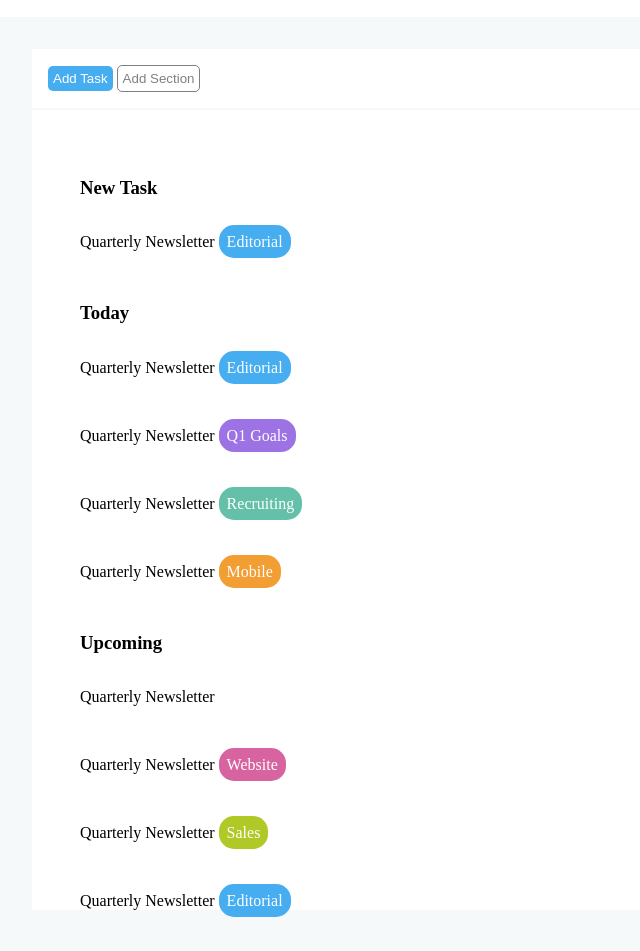
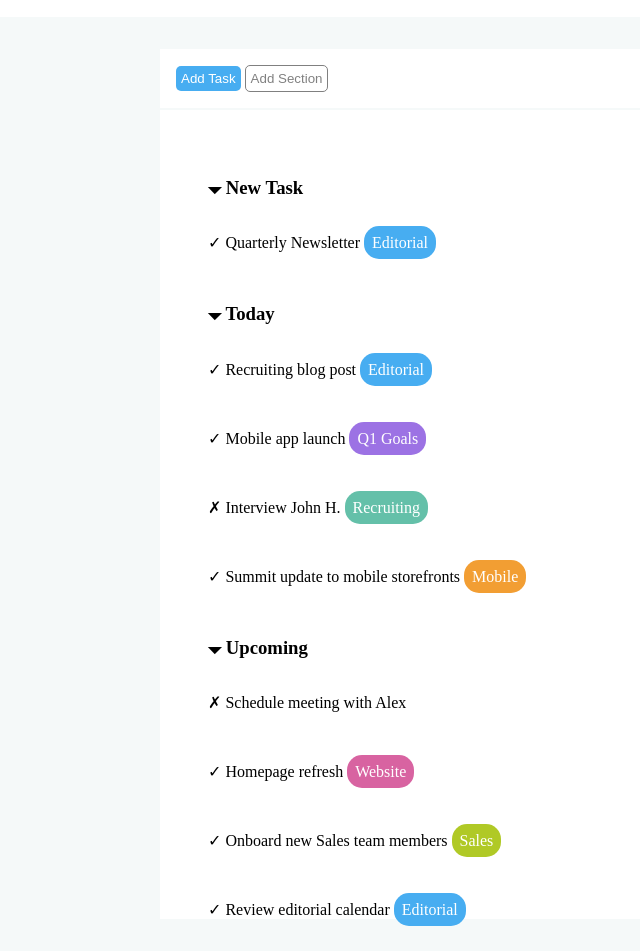
Before and after one commit to Benedetto-Bonaccorso/html-css-toboolist, a plain HTML site: page index.html in a window 1280 px wide. Shown: the part 60-1011 px from the top of the page, without its empty margins (0-640 px from the left). Drawn offline with Linux system fonts and the light colour scheme.

Commit message:
esercizio completato

```diff
--- a/index.html
+++ b/index.html
@@ -19,31 +19,31 @@
     </main>
     <footer>
 
-        <h3 class="section">New Task</h3>
+        <h3 class="section">&#128899 New Task</h3>
 
-        <p class="task">Quarterly Newsletter <span class="task_cathegory editorial">Editorial</span></p>
+        <p class="task">&#10003 Quarterly Newsletter <span class="task_cathegory editorial">Editorial</span></p>
 
 
-        <h3 class="section">Today</h3>
+        <h3 class="section">&#128899 Today</h3>
 
-        <p class="task">Quarterly Newsletter <span class="task_cathegory editorial">Editorial</span></p>
+        <p class="task">&#10003 Recruiting blog post <span class="task_cathegory editorial">Editorial</span></p>
             <br>
-        <p class="task">Quarterly Newsletter <span class="task_cathegory q1_goals">Q1 Goals</span></p>
+        <p class="task">&#10003 Mobile app launch <span class="task_cathegory q1_goals">Q1 Goals</span></p>
             <br>
-        <p class="task">Quarterly Newsletter <span class="task_cathegory recruiting">Recruiting</span></p>
+        <p class="task">&#10007 Interview John H. <span class="task_cathegory recruiting">Recruiting</span></p>
             <br>
-        <p class="task">Quarterly Newsletter <span class="task_cathegory mobile">Mobile</span></p>
+        <p class="task">&#10003 Summit update to mobile storefronts <span class="task_cathegory mobile">Mobile</span></p>
 
 
-        <h3 class="section">Upcoming</h3>
+        <h3 class="section">&#128899 Upcoming</h3>
 
-        <p class="task">Quarterly Newsletter <span class="task_cathegory none"></span></p>
+        <p class="task">&#10007 Schedule meeting with Alex <span class="task_cathegory none"></span></p>
             <br>
-        <p class="task">Quarterly Newsletter <span class="task_cathegory website">Website</span></p>
+        <p class="task">&#10003 Homepage refresh <span class="task_cathegory website">Website</span></p>
             <br>
-        <p class="task">Quarterly Newsletter <span class="task_cathegory sales">Sales</span></p>
+        <p class="task">&#10003 Onboard new Sales team members <span class="task_cathegory sales">Sales</span></p>
             <br>
-        <p class="task">Quarterly Newsletter <span class="task_cathegory editorial">Editorial</span></p>
+        <p class="task">&#10003 Review editorial calendar <span class="task_cathegory editorial">Editorial</span></p>
 
     </footer>
 
--- a/style.css
+++ b/style.css
@@ -28,9 +28,12 @@ header h1{
 
 main{
     background-color: white;
+
+    padding: 1rem;
     margin: 2rem;
     margin-bottom: 2px;
-    padding: 1rem;
+    margin-left: 10rem;
+    margin-right: 10rem;
 }
 
 button{
@@ -53,12 +56,16 @@ button{
 footer{
     background-color: white;
     background-color: white;
+    padding-top: 1rem;
     margin: 2rem;
     margin-top: 0;
-    padding-top: 1rem;
+    margin-left: 10rem;
+    margin-right: 10rem;
 }
 
 .section{
+
+    font-weight: bold;
 
     padding-left: 3rem;
     padding-top: 2rem;
@@ -96,6 +103,10 @@ p{
     background-color: var(--orange);
 }
 
+.none{
+    display: none;
+}
+
 .website{
     background-color: var(--pink);
 }
```
